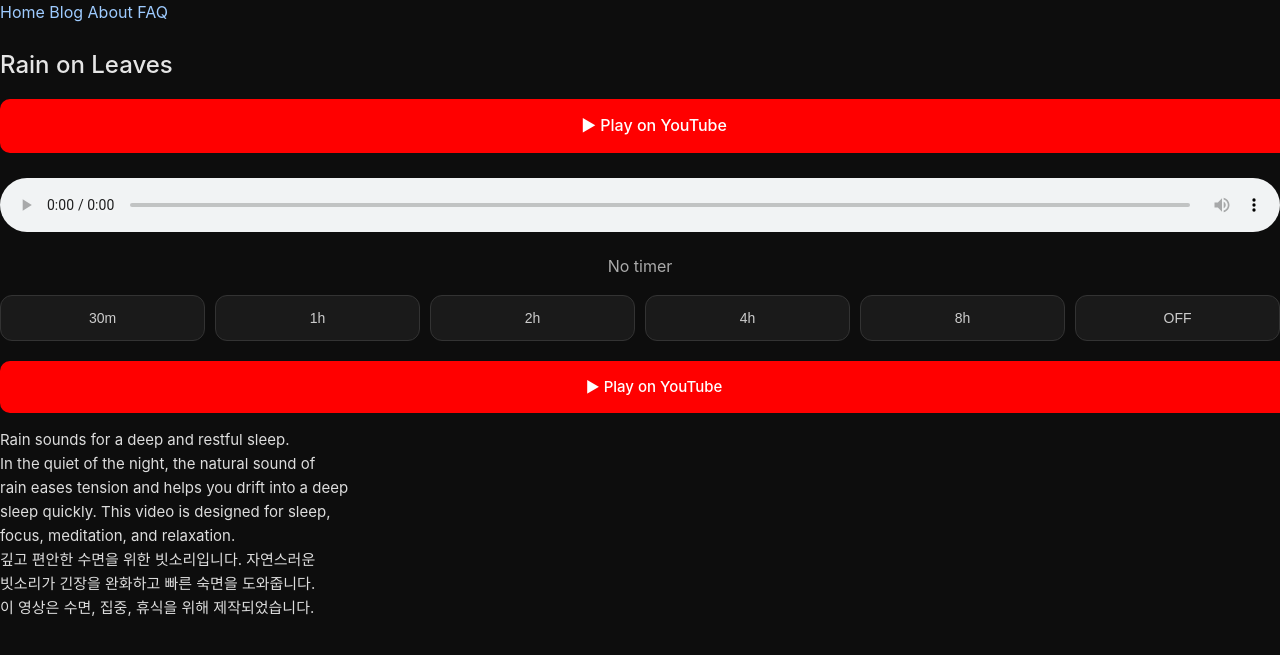
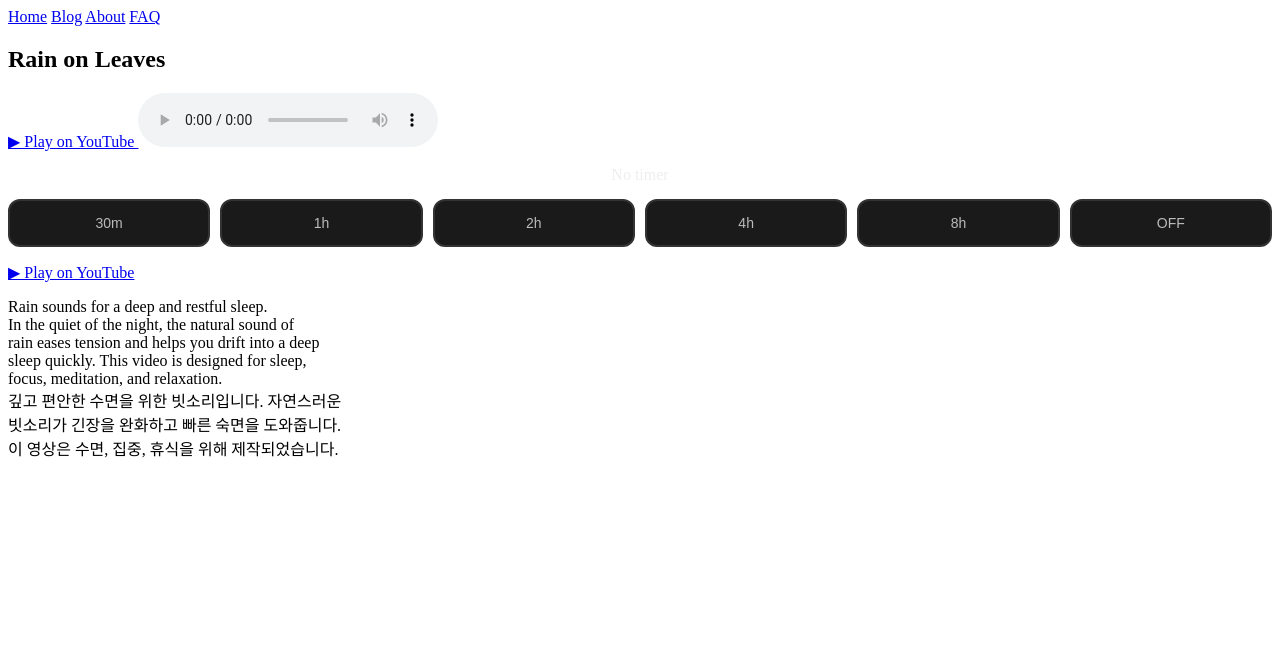
Before and after one commit to choijangwook/rain-deep-sleep, a Jekyll site: the page built from _posts/2026-04-20-Rain on Leaves.md, in a window 1280 px wide. Shown: the top 655 px of the page. Built offline with Jekyll 4.4.1, drawn with Linux system fonts in a browser that asks for light colours.

Commit message:
Update style.css

```diff
--- a/assets/css/style.css
+++ b/assets/css/style.css
@@ -1,79 +1,4 @@
-/* =========================
-   GLOBAL
-========================= */
-body {
-  margin: 0;
-  font-family: -apple-system, BlinkMacSystemFont, "Segoe UI", Roboto, Arial, sans-serif;
-  background-color: #0d0d0d;
-  color: #e5e5e5;
-  line-height: 1.6;
-}
-
-a {
-  color: #9ecbff;
-  text-decoration: none;
-}
-
-a:hover {
-  text-decoration: underline;
-}
-
-/* =========================
-   LAYOUT
-========================= */
-.container {
-  max-width: 900px;
-  margin: 0 auto;
-  padding: 20px;
-}
-
-h1 {
-  font-size: 24px;
-  font-weight: 500;
-  margin-bottom: 15px;
-}
-
-/* =========================
-   YOUTUBE BUTTON
-========================= */
-.youtube-button {
-  display: block;
-  width: 100%;
-  margin: 10px 0;
-  padding: 14px;
-  text-align: center;
-  background: #ff0000;
-  color: white;
-  font-weight: 500;
-  border-radius: 10px;
-  transition: 0.2s;
-}
-
-.youtube-button:hover {
-  background: #cc0000;
-}
-
-/* =========================
-   AUDIO
-========================= */
-audio {
-  width: 100%;
-  margin-top: 15px;
-}
-
-/* =========================
-   TIMER DISPLAY
-========================= */
-.timer-display {
-  margin-top: 15px;
-  font-size: 16px;
-  color: #aaa;
-  text-align: center;
-}
-
-/* =========================
-   TIMER BUTTONS
-========================= */
+/* TIMER BUTTONS */
 .timer-container {
   margin-top: 15px;
   display: flex;
@@ -81,14 +6,13 @@
   flex-wrap: wrap;
 }
 
-/* 기본 버튼 */
 .timer-container button {
   flex: 1;
   padding: 14px;
   border-radius: 12px;
-  border: 1px solid #333;
+  border: 2px solid #333;
   background: #1a1a1a;
-  color: #ccc;
+  color: #bbb;
   cursor: pointer;
   font-size: 14px;
   transition: all 0.15s ease;
@@ -99,51 +23,25 @@
   background: #2a2a2a;
 }
 
-/* 🔥 눌리는 느낌 */
+/* 클릭 */
 .timer-container button:active {
-  transform: scale(0.96);
+  transform: scale(0.95);
 }
 
-/* 🔥 선택된 버튼 (핵심) */
+/* 🔥 선택 상태 (완전히 다르게) */
 .timer-container button.active {
-  background: #4a90e2;
-  color: #fff;
-  font-weight: 700;
-  border: 1px solid #4a90e2;
-  box-shadow: 0 0 12px rgba(74,144,226,0.6);
-  transform: scale(1.05);
+  background: #00c853; /* 강한 초록 */
+  color: #000;
+  font-weight: 800;
+  border: 2px solid #00e676;
+  box-shadow: 0 0 15px rgba(0,200,83,0.8);
+  transform: scale(1.08);
 }
 
-/* =========================
-   POST CONTENT
-========================= */
-.post {
-  margin-top: 20px;
+/* TIMER DISPLAY */
+.timer-display {
+  margin-top: 15px;
+  font-size: 16px;
+  color: #eee;
+  text-align: center;
 }
-
-.content {
-  margin-top: 20px;
-  font-size: 15px;
-  color: #ddd;
-}
-
-/* =========================
-   MOBILE
-========================= */
-@media (max-width: 768px) {
-
-  .timer-container {
-    flex-direction: column;
-  }
-
-  .timer-container button {
-    width: 100%;
-    font-size: 16px;
-    padding: 18px;
-  }
-
-  .youtube-button {
-    padding: 16px;
-    font-size: 16px;
-  }
-}
```
